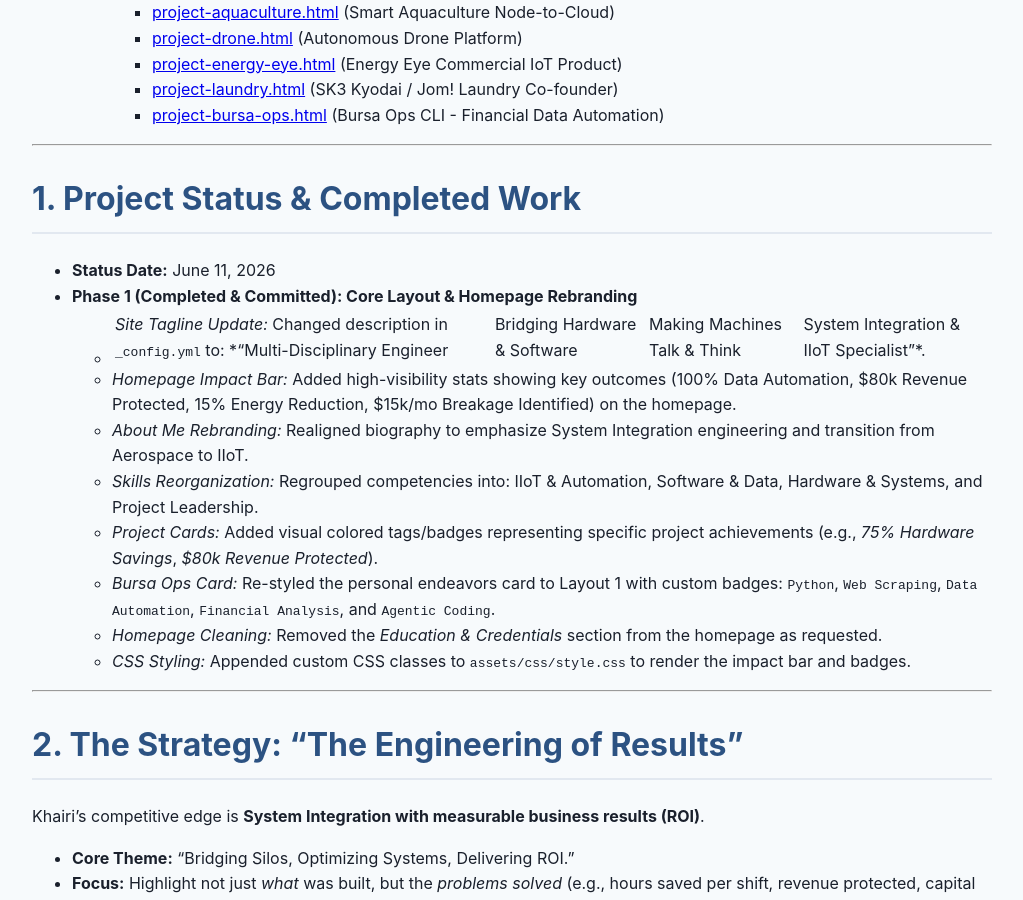
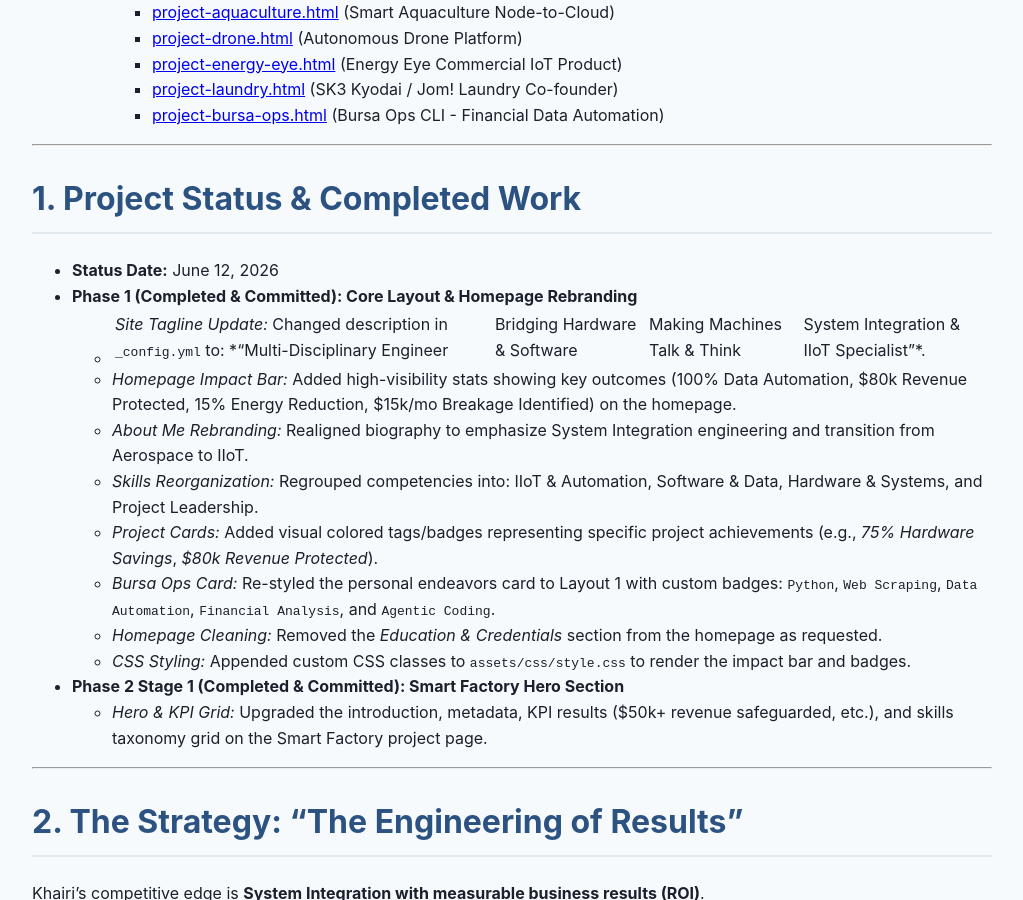
Before and after one commit to xion-xion/xion-xion.github.io, a Jekyll site: the page built from PORTFOLIO_UPGRADE_PLAN.md, in a window 1280 px wide and 900 px high, scrolled down 666 px. Shown: the whole window, without its empty margins (128-1151 px from the left). Built offline with Jekyll 4.4.1, drawn with Linux system fonts in a browser that asks for light colours; our own code applies the rules of GitHub Pages for plain Markdown files; some of the changed text lies outside the part shown.

Commit message:
Update portfolio upgrade plan with completed work and next steps

```diff
--- a/PORTFOLIO_UPGRADE_PLAN.md
+++ b/PORTFOLIO_UPGRADE_PLAN.md
@@ -19,7 +19,7 @@ This repository is the personal Jekyll-based portfolio of **Muhammad Khairi bin
 ---
 
 ## 1. Project Status & Completed Work
-*   **Status Date:** June 11, 2026
+*   **Status Date:** June 12, 2026
 *   **Phase 1 (Completed & Committed): Core Layout & Homepage Rebranding**
     *   *Site Tagline Update:* Changed description in `_config.yml` to: *"Multi-Disciplinary Engineer | Bridging Hardware & Software | Making Machines Talk & Think | System Integration & IIoT Specialist"*.
     *   *Homepage Impact Bar:* Added high-visibility stats showing key outcomes (100% Data Automation, $80k Revenue Protected, 15% Energy Reduction, $15k/mo Breakage Identified) on the homepage.
@@ -29,6 +29,8 @@ This repository is the personal Jekyll-based portfolio of **Muhammad Khairi bin
     *   *Bursa Ops Card:* Re-styled the personal endeavors card to Layout 1 with custom badges: `Python`, `Web Scraping`, `Data Automation`, `Financial Analysis`, and `Agentic Coding`.
     *   *Homepage Cleaning:* Removed the *Education & Credentials* section from the homepage as requested.
     *   *CSS Styling:* Appended custom CSS classes to `assets/css/style.css` to render the impact bar and badges.
+*   **Phase 2 Stage 1 (Completed & Committed): Smart Factory Hero Section**
+    *   *Hero & KPI Grid:* Upgraded the introduction, metadata, KPI results ($50k+ revenue safeguarded, etc.), and skills taxonomy grid on the Smart Factory project page.
 
 ---
 
@@ -92,11 +94,12 @@ Khairi's competitive edge is **System Integration with measurable business resul
 ## 4. Remaining Implementation Steps
 
 ### Phase 2: Technical Deep-Dive & Interactive UI (Project Pages)
-1.  Implement the **Interactive Tabbed Layout** in [project-smart-factory.html](file:///home/xion/xion-xion.github.io/projects/project-smart-factory.html) and add all 11 E-Apaci project breakdowns.
-2.  Update [project-aquaculture.html](file:///home/xion/xion-xion.github.io/projects/project-aquaculture.html) with software and reliability metrics (drift compensation, zero maintenance).
-3.  Update [project-drone.html](file:///home/xion/xion-xion.github.io/projects/project-drone.html) with mechanical/hardware achievements (battery fabrication, multispectral array).
-4.  Update [project-energy-eye.html](file:///home/xion/xion-xion.github.io/projects/project-energy-eye.html) with the custom PCB details and product-market fit business learnings.
-5.  Update [project-laundry.html](file:///home/xion/xion-xion.github.io/projects/project-laundry.html) with the corporate name and the 3-year loan repayment milestone.
+1.  Update the architecture diagram/image for the Smart Factory Ecosystem.
+2.  Implement the **Interactive Tabbed Layout** in [project-smart-factory.html](file:///home/xion/xion-xion.github.io/projects/project-smart-factory.html) and add all 11 E-Apaci project breakdowns.
+3.  Update [project-aquaculture.html](file:///home/xion/xion-xion.github.io/projects/project-aquaculture.html) with software and reliability metrics (drift compensation, zero maintenance).
+4.  Update [project-drone.html](file:///home/xion/xion-xion.github.io/projects/project-drone.html) with mechanical/hardware achievements (battery fabrication, multispectral array).
+5.  Update [project-energy-eye.html](file:///home/xion/xion-xion.github.io/projects/project-energy-eye.html) with the custom PCB details and product-market fit business learnings.
+6.  Update [project-laundry.html](file:///home/xion/xion-xion.github.io/projects/project-laundry.html) with the corporate name and the 3-year loan repayment milestone.
 
 ### Phase 3: Styling, SEO, & Visual Assets
 1.  Add CSS styles for the tab switcher and custom UI items to style files.
```
